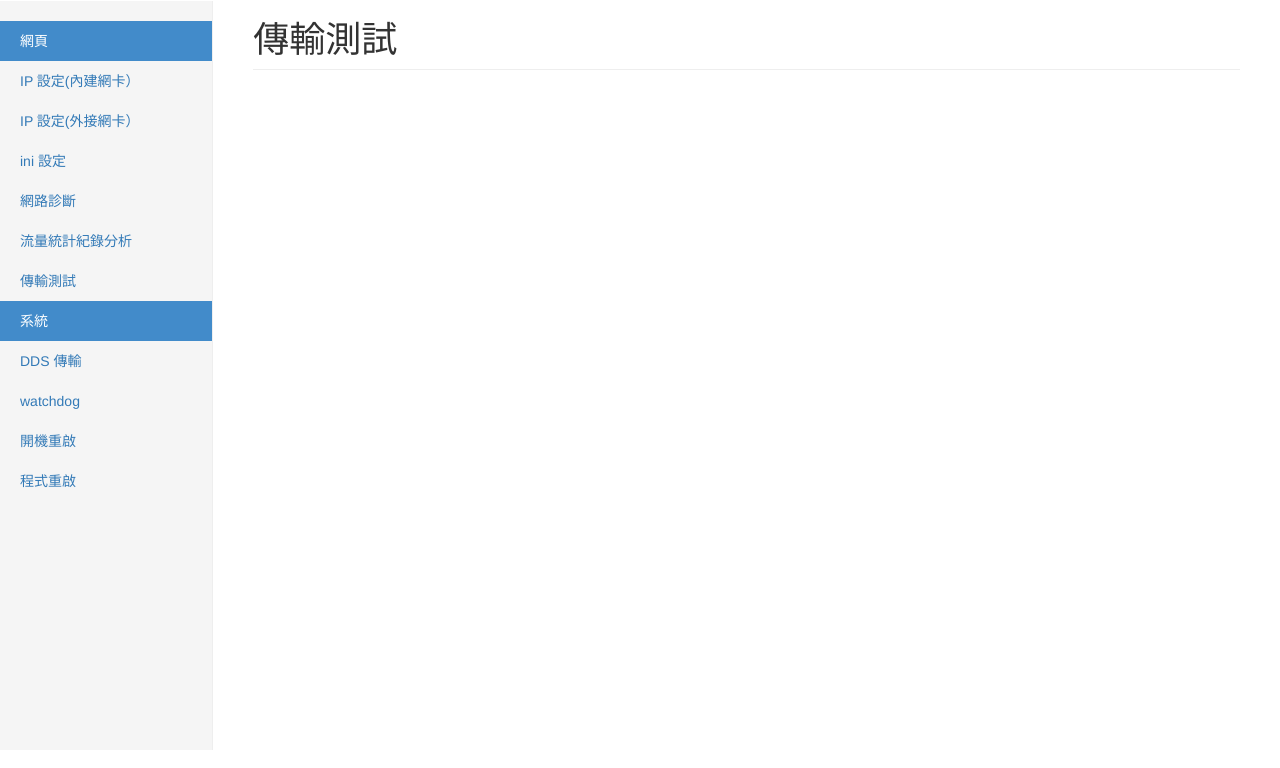
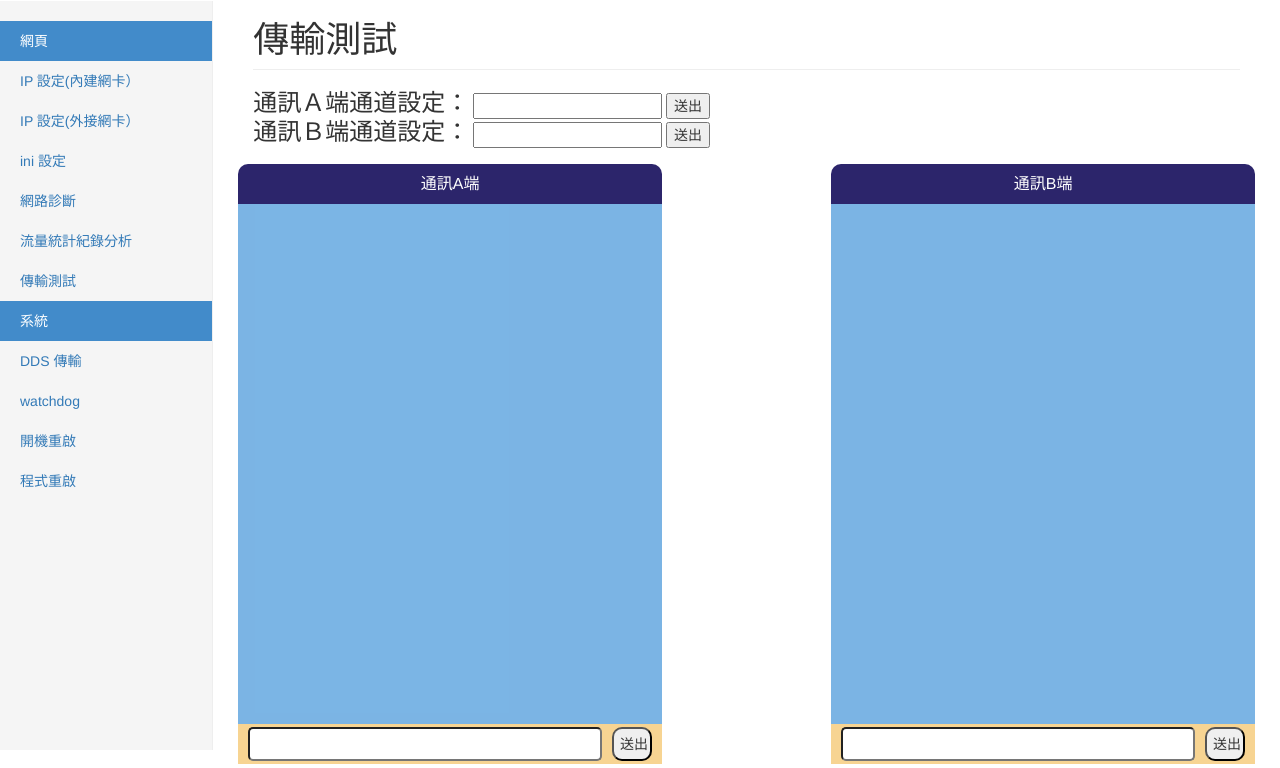
Before and after one commit to j13tw/OpenDDS_Web_Service, a Flask app: page /sentTest in a window 1280 px wide. Shown: the part 50-818 px from the top of the page. Run offline with Flask 2, Linux system fonts and the light colour scheme; some libraries are stand-ins or nearby versions.

Commit message:
Add sentText.html

```diff
--- a/static/css/dashboard.css
+++ b/static/css/dashboard.css
@@ -90,14 +90,19 @@ body {
  */
 
 .placeholders {
-  margin-bottom: 30px;
+  position: relative;
   text-align: center;
+  width: auto;
+  left: 0px;
+  right: 10px;
+  background-color: brown;
 }
 .placeholders h4 {
   margin-bottom: 0;
 }
 .placeholder {
   margin-bottom: 20px;
+  background-color: brown;
 }
 .placeholder img {
   display: inline-block;
--- a/templates/sentTest.html
+++ b/templates/sentTest.html
@@ -72,8 +72,49 @@
       </div>
       <div class="col-sm-9 col-sm-offset-3 col-md-10 col-md-offset-2 col-sm-10 col-sm-offset-2 col-xs-8 col-xs-offset-4 main">
         <h1 class="page-header">傳輸測試</h1>
+        <form action="#">
+          <h3 style="display: inline;">通訊Ａ端通道設定：</h3>
+          <input type="text" style="display: inline;">
+          <input type="submit" value="送出" style="display: inline;">
+        </form>
+        <form action="#">
+          <h3 style="display: inline;">通訊Ｂ端通道設定：</h3>
+          <input type="text" style="display: inline;">
+          <input type="submit" value="送出" style="display: inline;">
+        </form>
+        <div class="row">
+            <div class="col-sm-5 col-md-5 col-sm-5 col-xs-5" style="position: relative;top: 16px;height: 600px;">
+              <div style="border-radius: 10px 10px 0px 0px; background-color: rgb(44, 37, 107);position: absolute;top: 0;left: 0;right: 0; height: 40px">
+                <p style="text-align: center;font-size: 16px;line-height:40px;color: white">通訊A端</p>
+              </div>
+              <div style="background-color: rgba(96, 165, 223, 0.829);position: absolute;top:40px;bottom: 40px;right: 0;left: 0;">
 
-        <div class="row placeholders">
+              </div>
+              <div style="background-color: rgb(247, 212, 146);position: absolute;bottom: 0;height: 40px;right: 0;left: 0;">
+                <div style="position: absolute;left: 10px;top: 3px; bottom: 3px;right: 60px;">
+                  <input type="text" style="width: 100%;height: 100%; border-radius: 5px;">
+                </div>
+                <div style="position: absolute;width: 40px; top: 3px; bottom: 3px;right: 10px;">
+                    <input type="button" style="width: 100%;height: 100%; border-radius: 10px;" value="送出">
+                  </div>
+              </div>
+            </div>
+            <div class="col-sm-5 col-sm-offset-2 col-md-5 col-md-offset-2 col-sm-5 col-sm-offset-2 col-xs-5 col-xs-offset-2" style="position: relative;top: 16px;height: 600px;">
+              <div style="border-radius: 10px 10px 0px 0px; background-color: rgb(44, 37, 107);position: absolute;top: 0;left: 0;right: 0; height: 40px">
+                <p style="text-align: center;font-size: 16px;line-height:40px;color: white">通訊B端</p>
+              </div>
+              <div style="background-color: rgba(96, 165, 223, 0.829);position: absolute;top:40px;bottom: 40px;right: 0;left: 0;">
+
+              </div>
+              <div style="background-color: rgb(247, 212, 146);position: absolute;bottom: 0;height: 40px;right: 0;left: 0;">
+                <div style="position: absolute;left: 10px;top: 3px; bottom: 3px;right: 60px;">
+                  <input type="text" style="width: 100%;height: 100%; border-radius: 5px;">
+                </div>
+                <div style="position: absolute;width: 40px; top: 3px; bottom: 3px;right: 10px;">
+                  <input type="button" style="width: 100%;height: 100%; border-radius: 10px;" value="送出">
+                </div>
+              </div>
+            </div>
         </div>
       </div>
     </div>
```
